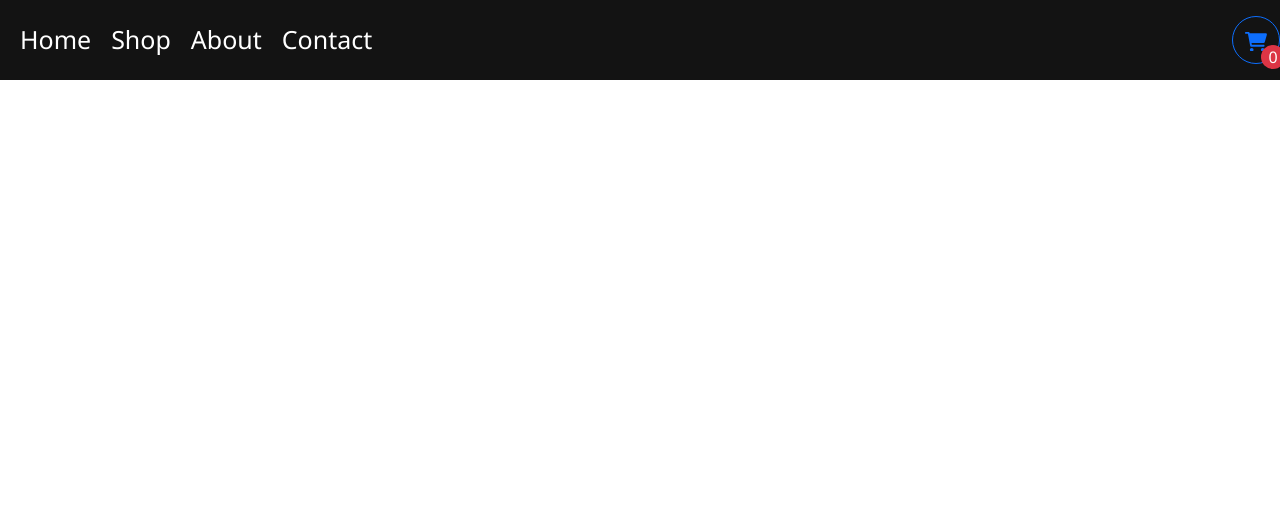
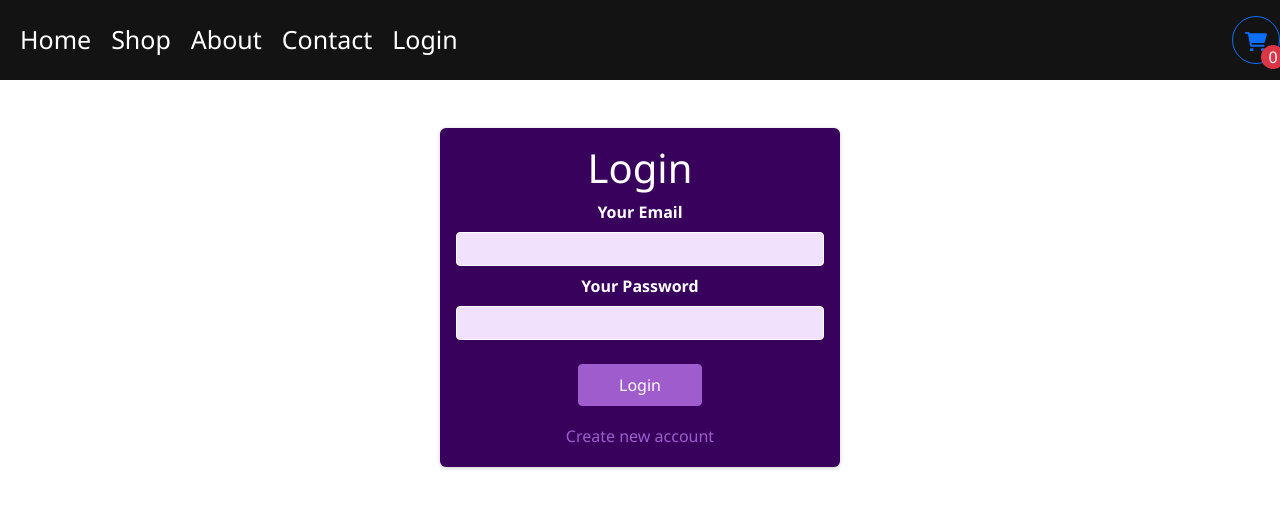
Before and after one commit to durgaprasad9848/OnlineShopping---React-Js-Project, a React (Create React App) app: page /Login in a window 1280 px wide. Shown: the top 508 px of the page. Built offline with nearby package versions, Linux system fonts and the light colour scheme.

Commit message:
loginpage

```diff
--- a/src/App.js
+++ b/src/App.js
@@ -14,13 +14,14 @@ import { ShopContextProvider } from "./context/shop-context";
 import { Home } from "./pages/Home";
 import { Contact } from "./pages/contact/Contact";
 import { Product_page } from "./pages/Products/Product_page";
-
+import ContextProvider from "./context/ContexProvider";
+import AuthForm from "./components/Auth/AuthForm";
 
 function App() {
   return (
     <div className="App">
       <ShopContextProvider>
-
+        <ContextProvider>
           <Navbar />
           <Routes>
 
@@ -31,9 +32,9 @@ function App() {
             <Route path="/About" element={<About />} />
             <Route path="/Cart" element={<Cart />} />
             <Route path="/Contact" element={<Contact />} />
-
+            <Route path ="/Login" element={<AuthForm/>}/>
           </Routes>
-
+        </ContextProvider>
       </ShopContextProvider>
     </div>
   );
--- /dev/null
+++ b/src/components/Auth/AuthForm.js
@@ -0,0 +1,119 @@
+import { useState, useRef, useContext} from "react";
+import {useNavigate} from 'react-router-dom';
+
+
+import AuthContext from "../../context/auth-contex";
+import classes from "./AuthForm.module.css";
+
+const AuthForm = () => {
+  const [isLogin, setIsLogin] = useState(true);
+  const[isLoading,setIsLoading]=useState(false);
+
+  const navigate = useNavigate();
+
+  const emailRef = useRef();
+  const passwordRef = useRef();
+
+  const ctx = useContext(AuthContext)
+  console.log(ctx)
+
+  const switchAuthModeHandler = () => {
+    setIsLogin((prevState) => !prevState);
+  };
+  const formSubmitHandler = async (event) => {
+    event.preventDefault();
+    const enteredEmail = emailRef.current.value;
+    const enteredPassword = passwordRef.current.value;
+    console.log(enteredEmail, enteredPassword);
+    setIsLoading(true);
+    if (isLogin) {
+      try {
+        const response = await fetch("https://identitytoolkit.googleapis.com/v1/accounts:signInWithPassword?key=AIzaSyDRuVNpK483qXGu6QL_IOKaFmOV7seq2_4",
+          {
+            method: "POST",
+            body: JSON.stringify({
+              email: enteredEmail,
+              password: enteredPassword,
+              returnSecureToken: true,
+            }),
+            headers: {
+              "Content-Type": "application/json",
+            },
+          }
+        );
+        const data = await response.json();
+        setIsLoading(false);
+        if (!response.ok) {
+          throw new Error(data.error.message);
+        }
+        console.log(data.idToken);
+        ctx.storeToken(data.idToken);
+        navigate('/');
+        // ctx.logInToken(data.idToken)
+
+      } catch (error) {
+        console.log(error);
+        alert(error)
+      }
+    } else {
+      try {
+        const response = await fetch(
+          "https://identitytoolkit.googleapis.com/v1/accounts:signUp?key=AIzaSyDRuVNpK483qXGu6QL_IOKaFmOV7seq2_4",
+          {
+            method: "POST",
+            body: JSON.stringify({
+              email: enteredEmail,
+              password: enteredPassword,
+              returnSecureToken: true,
+            }),
+            headers: {
+              "Content-Type": "application/json",
+            },
+          }
+        );
+        const data = await response.json();
+        console.log(data);
+
+        if (!response.ok) {
+          throw new Error(data.error.message);
+        }
+      } catch (error) {
+        console.log(error);
+        alert(error);
+      }
+    }
+  };
+
+  return (
+    <section className={classes.auth}>
+      <h1>{isLogin ? "Login" : "Sign Up"}</h1>
+      <form onSubmit={formSubmitHandler}>
+        <div className={classes.control}>
+          <label htmlFor="email">Your Email</label>
+          <input ref={emailRef} type="email" id="email" required />
+        </div>
+        <div className={classes.control}>
+          <label htmlFor="password">Your Password</label>
+          <input ref={passwordRef} type="password" id="password" required />
+        </div>
+        <div className={classes.actions}>
+          {!isLoading &&<button >
+            {isLogin ? "Login" : "Create Account"}
+          </button>}
+          {isLoading && <p>Sending request...</p>}
+
+          {/* {request && <p>Sending Request...</p>} */}
+          <button
+            type="button"
+            className={classes.toggle}
+            onClick={switchAuthModeHandler}
+          >
+            {isLogin ? "Create new account" : "Login with existing account"}
+          </button>
+        </div>
+      </form>
+    </section>
+  );
+};
+
+export default AuthForm;
--- /dev/null
+++ b/src/components/Auth/AuthForm.module.css
@@ -0,0 +1,73 @@
+.auth {
+  margin: 3rem auto;
+  width: 95%;
+  max-width: 25rem;
+  border-radius: 6px;
+  background-color: #38015c;
+  box-shadow: 0 1px 4px rgba(0, 0, 0, 0.2);
+  padding: 1rem;
+  text-align: center;
+  color:white;
+}
+
+.auth h1 {
+  text-align: center;
+  color: white;
+}
+
+.control {
+  margin-bottom: 0.5rem;
+}
+
+.control label {
+  display: block;
+  color: white;
+  font-weight: bold;
+  margin-bottom: 0.5rem;
+}
+
+.control input {
+  font: inherit;
+  background-color: #f1e1fc;
+  color: #38015c;
+  border-radius: 4px;
+  border: 1px solid white;
+  width: 100%;
+  text-align: left;
+  padding: 0.25rem;
+}
+
+.actions {
+  margin-top: 1.5rem;
+  display: flex;
+  flex-direction: column;
+  align-items: center;
+}
+
+.actions button {
+  cursor: pointer;
+  font: inherit;
+  color: white;
+  background-color: #9f5ccc;
+  border: 1px solid #9f5ccc;
+  border-radius: 4px;
+  padding: 0.5rem 2.5rem;
+}
+
+.actions button:hover {
+  background-color: #873abb;
+  border-color: #873abb;
+}
+
+.actions .toggle {
+  margin-top: 1rem;
+  background-color: transparent;
+  color: #9f5ccc;
+  border: none;
+  padding: 0.15rem 1.5rem;
+}
+
+.actions .toggle:hover {
+  background-color: transparent;
+  color: #ae82cc;
+}
--- a/src/components/navbar.js
+++ b/src/components/navbar.js
@@ -1,13 +1,21 @@
 import React, { useContext } from "react";
-import { NavLink } from "react-router-dom";
+import { NavLink,useNavigate } from "react-router-dom";
 import { Cart } from "../pages/cart/cart";
 import "./navbar.css";
-import { Card, Button } from "react-bootstrap";
+import { Card, Button, Nav } from "react-bootstrap";
 import { ShopContext } from "../context/shop-context";
+import AuthContext from "../context/auth-contex";
 
 export const Navbar = () => {
 const {totalCartCount} = useContext(ShopContext);
 const count = totalCartCount();
+
+const ctx = useContext(AuthContext);
+
+console.log("HI",ctx.logInToken);
+ const toShow =  ctx.logInToken===null;
+ console.log(toShow)
+ const navigate = useNavigate();
 
   return (
     <div>
@@ -16,8 +24,14 @@ const count = totalCartCount();
           <NavLink to="/Home">Home </NavLink>
           <NavLink to="/"> Shop </NavLink>
           <NavLink to="/About"> About </NavLink>
+
           <NavLink to="/Contact">Contact</NavLink>
+          {toShow && <NavLink to= "/Login">Login</NavLink>}
+          { !toShow && <li>
+            <button onClick={ctx.removeToken}>Logout</button>
+          </li>}
         </div>
+
         <div className="Cart-icon">
         <NavLink to="/Cart">
           <Button
--- /dev/null
+++ b/src/context/ContexProvider.js
@@ -0,0 +1,77 @@
+import { useState, useEffect } from "react";
+import AuthContext from "./auth-contex";
+import { useNavigate } from "react-router-dom";
+
+const ContextProvider = (props) => {
+  const [loginToken, setLoginToken] = useState(null);
+
+  const navigate = useNavigate();
+
+//   const checkForInactivity = () => {
+//     const expireTime = localStorage.getItem("expireTime");
+
+//     if (expireTime < Date.now()) {
+
+//       removeTokenHandler();
+//     }
+//   };
+
+//   const updateExpireTime = () => {
+//     const expireTime = Date.now() + 10000;
+//     localStorage.setItem("expireTime", expireTime);
+//   };
+
+//   useEffect(() => {
+//     const interval = setInterval(() => {
+//       checkForInactivity();
+//     }, 5000);
+
+//     return () => clearInterval(interval);
+//   });
+
+//   useEffect(() => {
+//     window.addEventListener("click", updateExpireTime);
+//     window.addEventListener("keypress", updateExpireTime);
+//     //   window.addEventListener("scroll", updateExpireTime);
+//     window.addEventListener("mousemove", updateExpireTime);
+
+//     return () => {
+//       window.removeEventListener("click", updateExpireTime);
+//       window.removeEventListener("keypress", updateExpireTime);
+//       //   window.removeEventListener("scroll", updateExpireTime);
+//       window.removeEventListener("mousemove", updateExpireTime);
+//     };
+//   }, []);
+
+  const storeTokenHandler = (idToken) => {
+    localStorage.setItem("token", idToken);
+   // localStorage.setItem("expireTime", Date.now());
+
+    setLoginToken(() => {
+      return idToken;
+    });
+  };
+
+  const removeTokenHandler = () => {
+    localStorage.removeItem("token");
+  //  localStorage.removeItem("expireTime");
+    setLoginToken(() => null);
+    navigate("/");
+  };
+  const userIsLogggedIn = !!loginToken;
+
+  const contextValue = {
+    isLoggedIn: userIsLogggedIn,
+    logInToken: loginToken,
+    storeToken: storeTokenHandler,
+    removeToken: removeTokenHandler,
+  };
+
+  return (
+    <AuthContext.Provider value={contextValue}>
+      {props.children}
+    </AuthContext.Provider>
+  );
+};
+
+export default ContextProvider;
--- /dev/null
+++ b/src/context/auth-contex.js
@@ -0,0 +1,11 @@
+import { createContext } from "react";
+
+const AuthContext = createContext({
+  logInToken: "",
+  isLoggedIn:"",
+  storeToken: ()=>{},
+  removeToken:()=>{},
+  logout:()=>{},
+
+});
+export default AuthContext;
```
